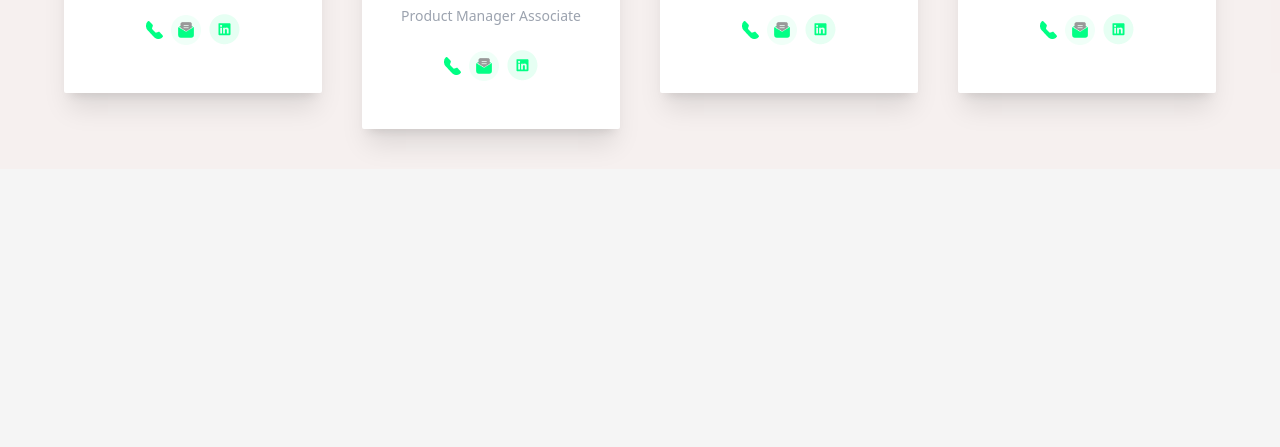
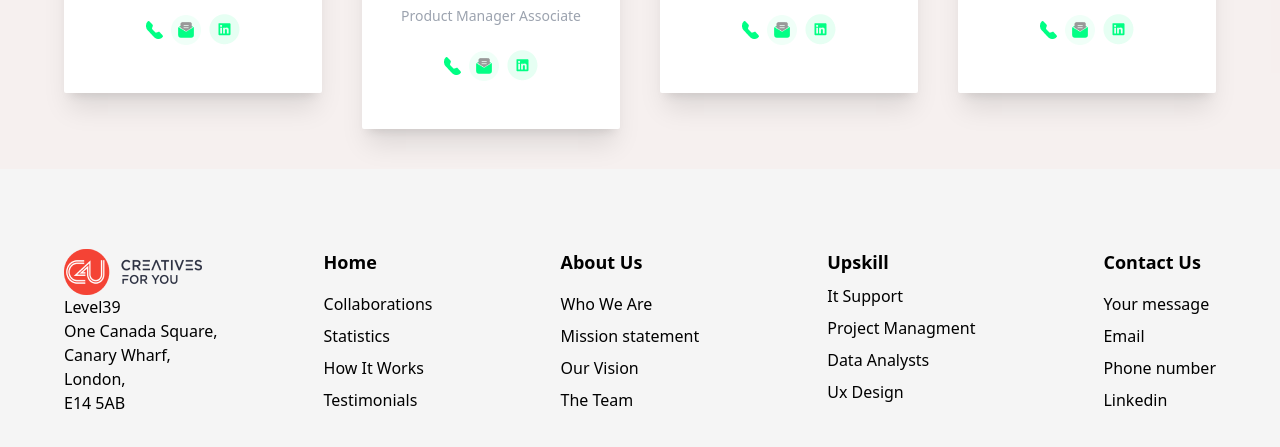
Before and after one commit to Tanzim-ahmed-ratin/Tailwind_project--2, a website built with Vite: page index.html in a window 1280 px wide. Shown: the part 2468-2915 px from the top of the page. Before the commit the page ends 2717 px from the top, so only its background shows below. Built offline with nearby package versions, Linux system fonts and the light colour scheme; files whose address does not match are found by name.

Commit message:
footer section almost done

```diff
--- a/index.html
+++ b/index.html
@@ -189,8 +189,49 @@
        </section>
 
        <!--footer section-->
-       <footer>
-
+       <footer class="container mx-auto my-5 md:my-20 md:px-16">
+        <div class="flex flex-col md:flex-row justify-between items-center md:items-start space-y-16 md:space-y-0">
+            <div class="col-span-12 md:col-span-3">
+                <img class="size-fit" src="image/c4u full logo_2022 1.png" alt="">
+                <span class="dark:text-white">Level39 <br>
+                    One Canada Square, <br>
+                    Canary Wharf, <br>
+                    London, <br>
+                    E14 5AB</span>
+            </div>
+            <div class="flex flex-col md:flex-row ">
+                <div class="flex flex-col md:flex-row md:gap-32 space-y-10 md:space-y-0">
+                    <div class="flex flex-col space-y-[13.4px] md:space-y-2">
+                        <span class="text-[18px] font-semibold dark:text-white">Home</span>
+                        <span class="pt-2 dark:text-white">Collaborations</span>
+                        <span class="dark:text-white">Statistics</span>
+                        <span class="dark:text-white">How It Works </span>
+                        <span class="dark:text-white">Testimonials</span>
+                    </div>
+                    <div class="flex flex-col space-y-[7.5px] md:space-y-2">
+                        <span class="text-[18px] font-semibold dark:text-white">About Us</span>
+                        <span class="pt-2 dark:text-white">Who We Are</span>
+                        <span class="dark:text-white">Mission statement </span>
+                        <span class="dark:text-white">Our Vision </span>
+                        <span class="dark:text-white">The  Team </span>
+                    </div>
+                    <div class="flex flex-col space-y-[7.5px] md:space-y-2">
+                        <span class="text-[18px] font-semibold dark:text-white">Upskill</span>
+                        <span class="dark:text-white">It Support </span>
+                        <span class="dark:text-white">Project Managment </span>
+                        <span class="dark:text-white">Data Analysts</span>
+                        <span class="dark:text-white">Ux Design</span>
+                    </div>
+                    <div class="flex flex-col space-y-[2px] md:space-y-2">
+                        <span class="text-[18px] font-semibold dark:text-white">Contact Us </span>
+                        <span class="pt-2 dark:text-white">Your message </span>
+                        <span class="dark:text-white">Email </span>
+                        <span class="dark:text-white">Phone number </span>
+                        <span class="dark:text-white">Linkedin </span>
+                    </div>
+                </div>
+            </div>
+        </div>
        </footer>
 
 
```
